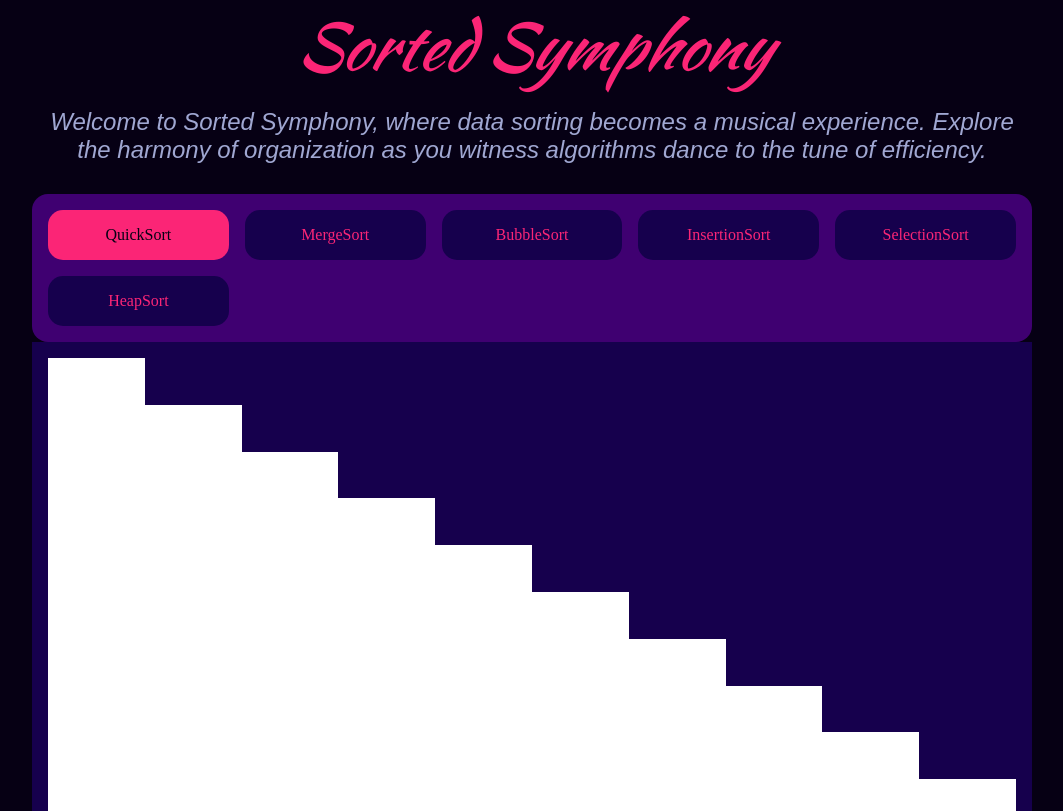
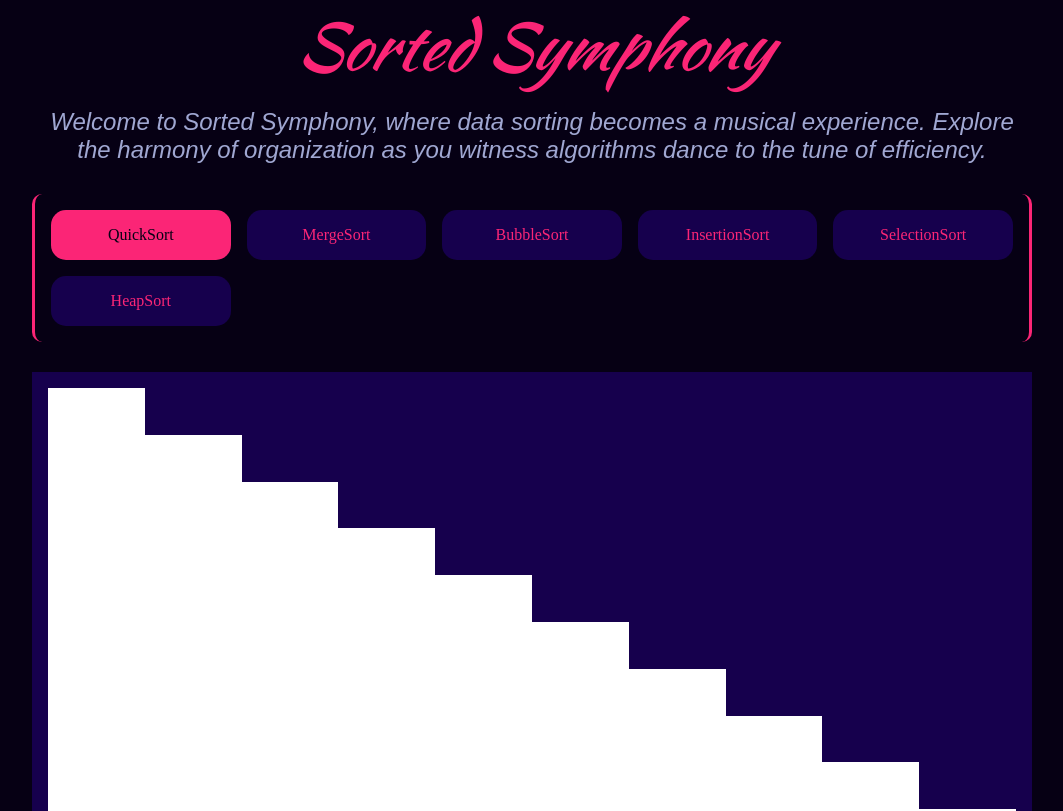
Before and after one commit to Eckry/Sorted-Symphony, a React (Vite) app: page / in a window 1280 px wide. Shown: the top 811 px of the page, without its empty margins (108-1171 px from the left). Built offline with nearby package versions, Linux system fonts and the light colour scheme; a web font is replaced by a local one.

Commit message:
change selection style to a better one

```diff
--- a/src/components/styles/Selection.css
+++ b/src/components/styles/Selection.css
@@ -1,7 +1,8 @@
 .selection-container {
-  margin-top: 30px;
-  background-color: var(--tertiary-color);
-  border-radius: 1rem;
+  margin: 30px 0;
+  border-radius: 10px;
+  border-left: 3px solid var(--highlight-color);
+  border-right: 3px solid var(--highlight-color);
   padding: 1rem;
   display: grid;
   grid-template-columns: repeat(5, 1fr);
```
